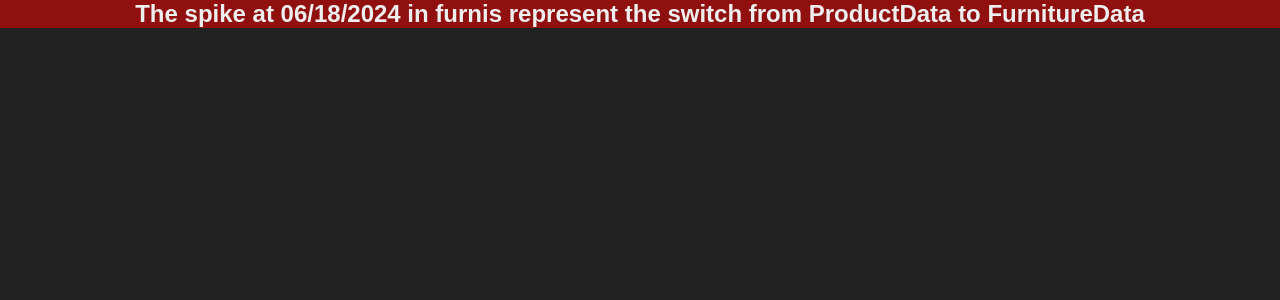
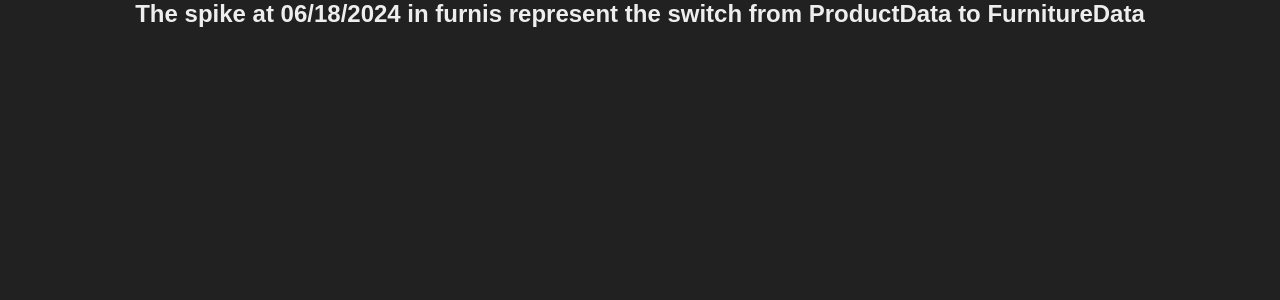
Before and after one commit to Hab-Track/Hab-Site, a Flask app: template templates/graphs.html in a window 1280 px wide. Shown: the top 300 px of the page. Run offline with Flask 3, Linux system fonts and the light colour scheme; the template is opened without the code that fills it, so the values that code supplies are empty; some libraries are stand-ins or nearby versions.

Commit message:
modify msg

```diff
--- a/templates/graphs.html
+++ b/templates/graphs.html
@@ -11,20 +11,19 @@
 </head>
 <body>
     <h1>Show graphics of statistics for Habbo & Habbo retro</h1>
-     <h2>The spike at 06/18/2024 in furnis represent the switch from ProductData to FurnitureData</h2>
     <div id="plots">
         {% for index, plot in indexed_plots %}
-            <div id="{{ categories[index] }}" class="plot-container" data-plot-name="{{ categories[index] }}">{{ plot | safe }}</div>
+        <div id="{{ categories[index] }}" class="plot-container" data-plot-name="{{ categories[index] }}">{{ plot | safe }}</div>
         {% endfor %}
     </div>
     <script src="{{ url_for('static', filename='scroll.js') }}"></script>
 
+    <h2>The spike at 06/18/2024 in furnis represent the switch from ProductData to FurnitureData</h2>
     <style>
         h2 {
             text-align: center;
             margin-top: 0px;
             margin-bottom: 0px;
-            background-color: rgba(255, 0, 0, 0.5);
          }
     </style>
 </body>
```
